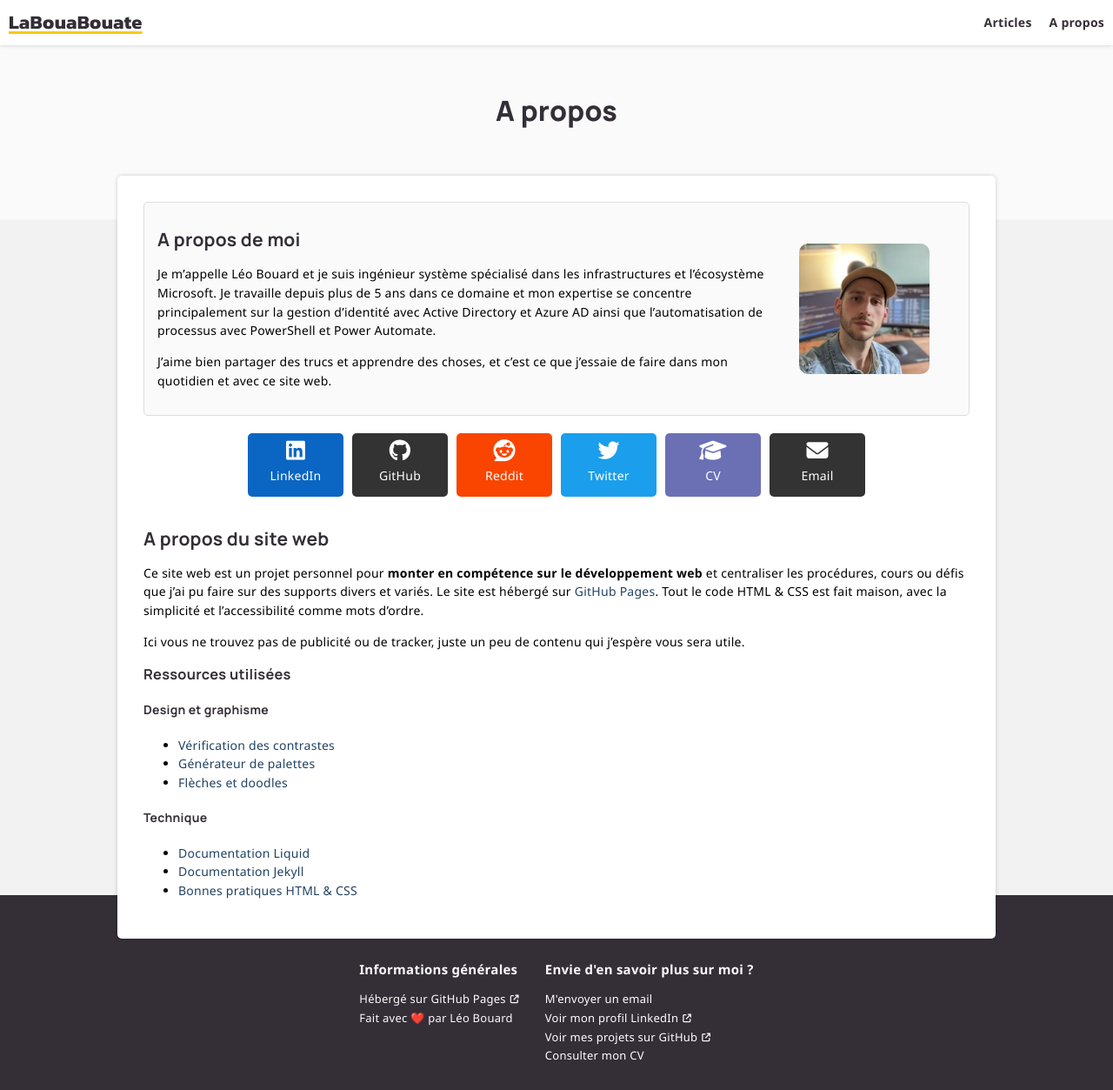
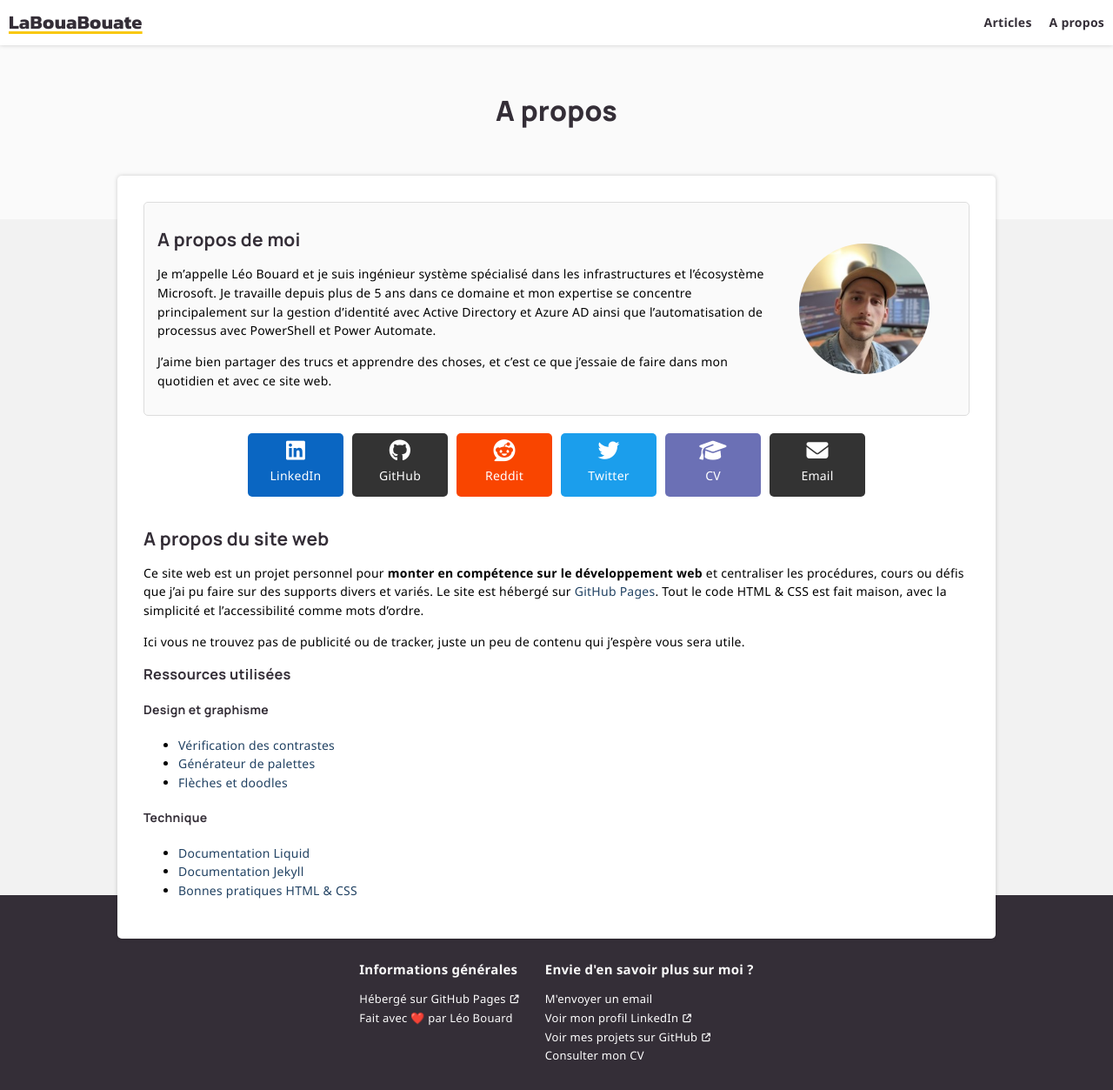
Before and after one commit to leobouard/leobouard.github.io, a Jekyll site: the page built from about.md, in a window 1280 px wide. Shown: the whole page at 87% size. Built offline with Jekyll 4.4.1, drawn with Linux system fonts in a browser that asks for light colours; nearby versions of some CDN libraries; some web fonts are replaced.

Commit message:
Update about.scss

```diff
--- a/assets/css/about.scss
+++ b/assets/css/about.scss
@@ -18,7 +18,7 @@ div.aboutMe > div {
 }
 
 div.aboutMe > img {
-    border-radius: 40px;
+    border-radius: 50%;
     margin: auto;
     padding: 30px;
     height: 150px;
```
